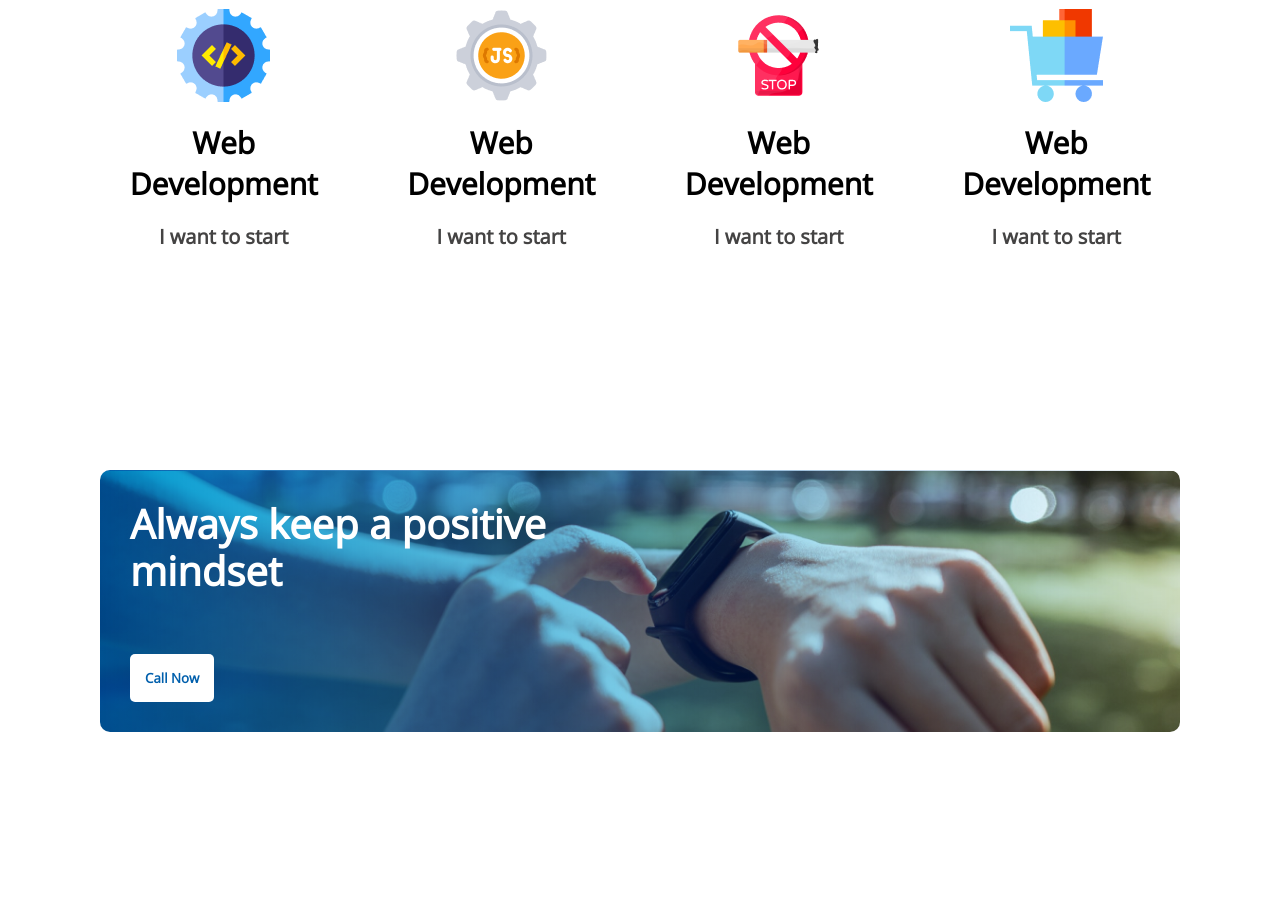
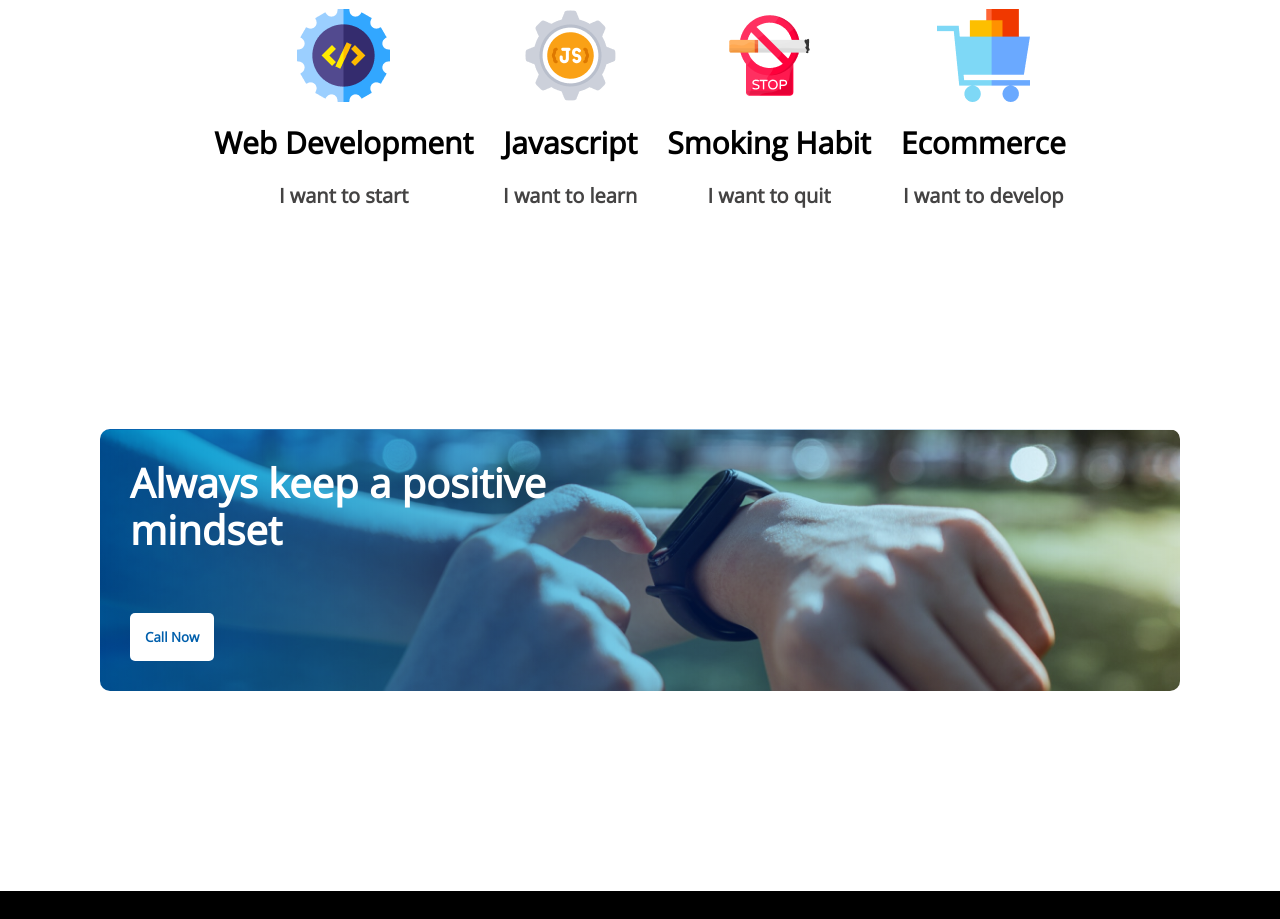
Before and after one commit to Rownokzahan/new-year-new-me, a plain HTML site: page index.html in a window 1280 px wide. Shown: the part 1980-2899 px from the top of the page. Drawn offline with nearby package versions, Linux system fonts and the light colour scheme.

Commit message:
change text

```diff
--- a/index.html
+++ b/index.html
@@ -64,18 +64,18 @@
                 </div>
                 <div class="box">
                     <img src="images/icons/js.png" alt="">
-                    <h5 class="box-title">Web Development</h5>
-                    <p>I want to start</p>
+                    <h5 class="box-title">Javascript</h5>
+                    <p>I want to learn</p>
                 </div>
                 <div class="box">
                     <img src="images/icons/smoke.png" alt="">
-                    <h5 class="box-title">Web Development</h5>
-                    <p>I want to start</p>
+                    <h5 class="box-title">Smoking Habit</h5>
+                    <p>I want to quit</p>
                 </div>
                 <div class="box">
                     <img src="images/icons/ecom.png" alt="">
-                    <h5 class="box-title">Web Development</h5>
-                    <p>I want to start</p>
+                    <h5 class="box-title">Ecommerce</h5>
+                    <p>I want to develop</p>
                 </div>
             </div>
         </section>
```
